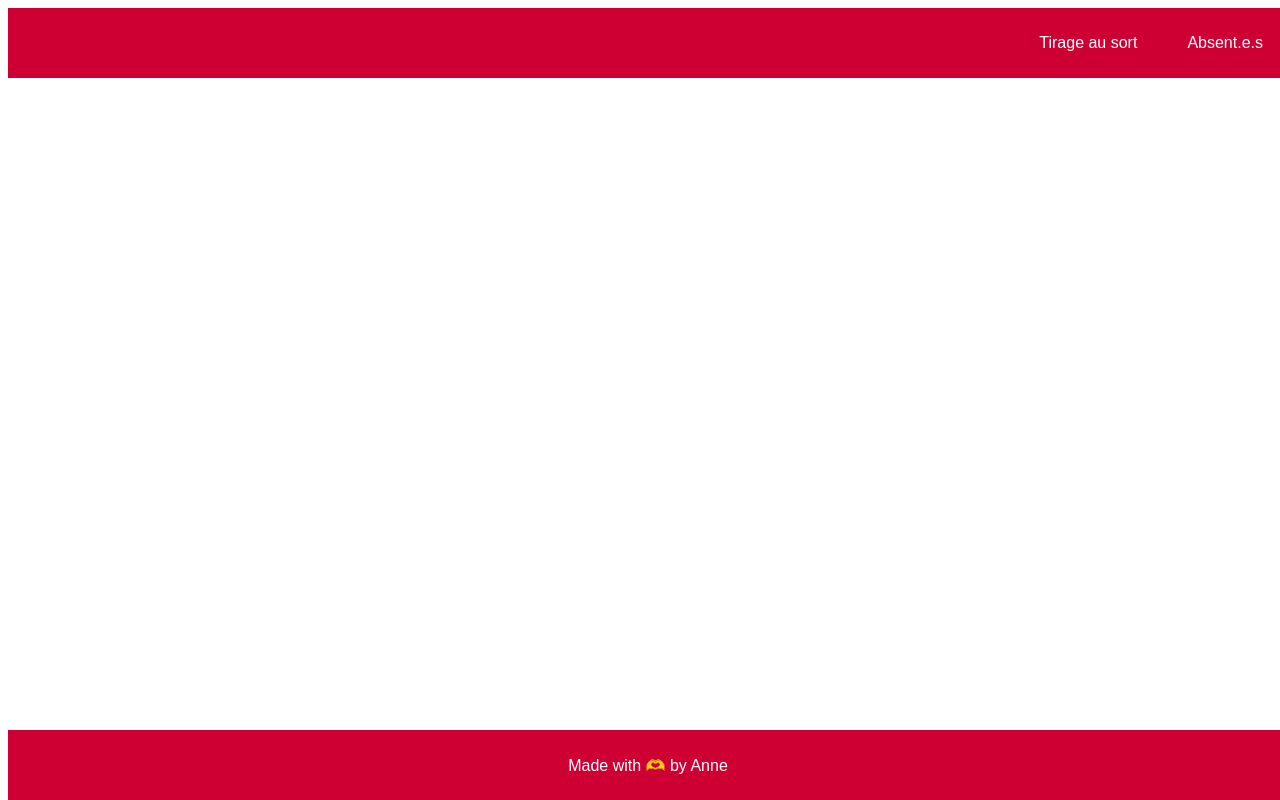
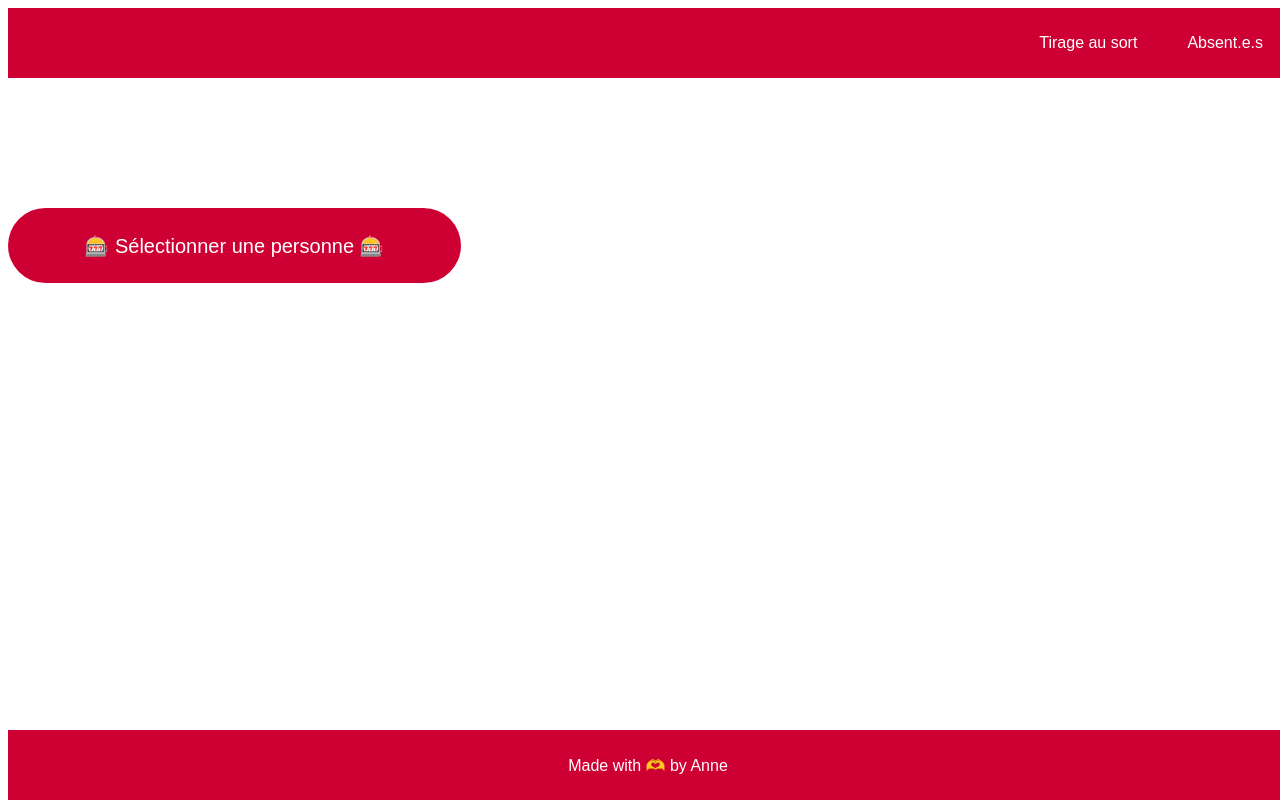
Before and after one commit to AnneGicquel/tirageAuSort, an Angular app: page / in a window 1280 px wide. Built offline with nearby package versions, Linux system fonts and the light colour scheme.

Commit message:
button fait

```diff
--- a/src/app/app.component.html
+++ b/src/app/app.component.html
@@ -1,5 +1,5 @@
 <app-header></app-header>
 
-
+<app-selection-button></app-selection-button>
 
 <app-footer></app-footer>
--- a/src/app/app.module.ts
+++ b/src/app/app.module.ts
@@ -4,12 +4,14 @@ import { BrowserModule } from '@angular/platform-browser';
 import { AppComponent } from './app.component';
 import { HeaderComponent } from './components/header/header.component';
 import { FooterComponent } from './components/footer/footer.component';
+import { SelectionButtonComponent } from './components/selection-button/selection-button.component';
 
 @NgModule({
   declarations: [
     AppComponent,
     HeaderComponent,
-    FooterComponent
+    FooterComponent,
+    SelectionButtonComponent
   ],
   imports: [
     BrowserModule
--- /dev/null
+++ b/src/app/components/selection-button/selection-button.component.css
@@ -0,0 +1,13 @@
+button {
+    border: 0;
+    width: 453px;
+    height: 75px;
+    font-family: 'Poppins', sans-serif;
+    font-size: 20px;
+    text-align: center;
+    color: white;
+    background-color:#CE0033;
+    border-radius: 60px;
+    /* à effacer une fois le flex mis en place */
+    margin-top: 200px;
+}
--- /dev/null
+++ b/src/app/components/selection-button/selection-button.component.html
@@ -0,0 +1 @@
+<button type="button">🎰 Sélectionner une personne 🎰</button>
```
Also changed, not shown: src/app/components/selection-button/selection-button.component.ts (added, +10 -0 lines), 1 other file (tests, documents, lock files or other folders).
